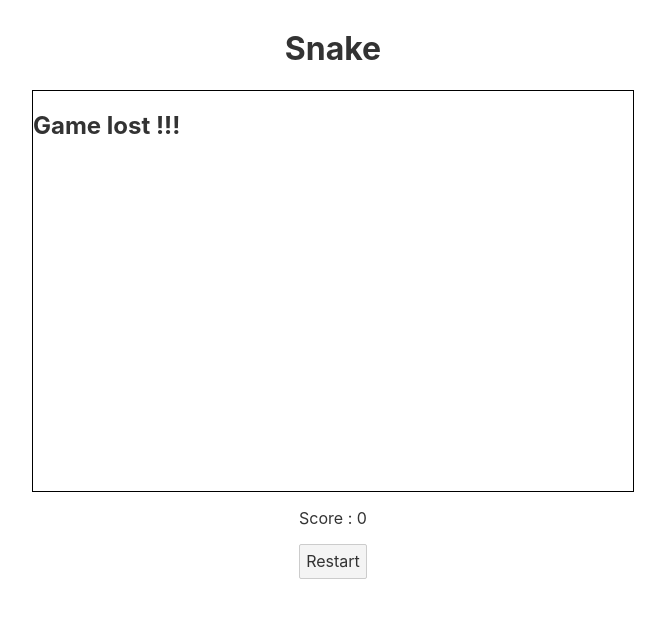
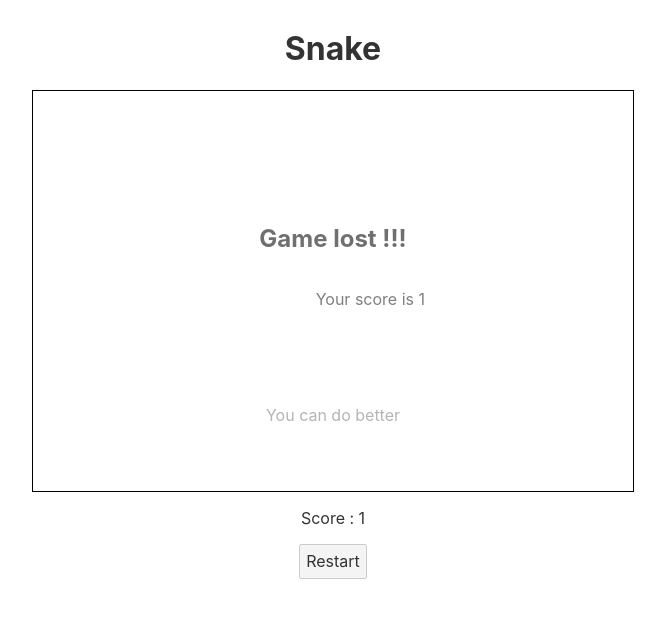
Before and after one commit to LinardJeremy/workshop_svelte, a Svelte app: page / in a window 1280 px wide. Shown: the top 618 px of the page, without its empty margins (307-972 px from the left). Built offline with nearby package versions, Linux system fonts and the light colour scheme.

Commit message:
CSS, comments and fix getFood

```diff
--- a/src/components/Food.svelte
+++ b/src/components/Food.svelte
@@ -2,7 +2,7 @@
     export let x;
     export let y;
     export let size;
-    export let imgSrc = "./img/mouse.png";
+    let imgSrc = "./img/mouse.png";
 </script>
 
 <style>
--- a/src/components/Game.svelte
+++ b/src/components/Game.svelte
@@ -1,10 +1,11 @@
 <script>
     import Snake from "./Snake.svelte";
     import Food from "./Food.svelte";
+    import { fade, fly } from 'svelte/transition';
 
-    export let width;
-    export let height;
-    export let squareSize;
+    export let width = 600;
+    export let height = 400;
+    export let squareSize = 40;
 
     let score = 0;
     let isLost = false;
@@ -12,6 +13,12 @@
     let timer = 500;
     let loop;
 
+    /**
+     * The snake object
+     * .body is an array of objects containing every bodypart of the snake, the first element is the head
+     * .direction is a string the snake is currently facing (right, left, up, down)
+     * .size is the size of the square representing a bodypart
+    */
     $: snake = {
         body : [{
                 x: 0,
@@ -34,9 +41,14 @@
         size : squareSize,
     };
 
+    /**
+     * The food object
+     * .x and .y are numbers representing the coordinates of the food
+     * .size is the size of the square representing the food
+    */
     $: food = {
-        x : 2*squareSize,
-        y : 2*squareSize,
+        x : randomPos(width),
+        y : randomPos(height),
         size : squareSize,
     }
 
@@ -140,6 +152,7 @@
             rect1.y + squareSize > rect2.y) {
                    return true;
         }
+        return false;
     }
 
     /**
@@ -149,12 +162,17 @@
      */
     function getFood() {
         let tempFood = { x : randomPos(width), y : randomPos(height), size : squareSize };
-        for (let i = 0; i < snake.body.length; i++) {
-            if (!collide(tempFood, snake.body[i])) {
-                return tempFood;
+        let doesNotCollide = true;
+        for (let i = 0; i < snake.body.length && doesNotCollide === true; i++) {
+            if (collide(tempFood, snake.body[i])) {
+                doesNotCollide = false;
             }
         };
-        return getFood();
+        if (doesNotCollide) {
+            return tempFood;
+        } else {
+            return getFood();
+        }
     }
 
     /**
@@ -207,6 +225,10 @@
 	.gameArea {
         position: relative;
         border: 1px solid black;
+        display: flex;
+        flex-direction: column;
+        align-items: center;
+        justify-content: center;
     }
 </style>
 
@@ -215,7 +237,15 @@
         <Snake {...snake}/>
         <Food {...food}/>
     {:else}
-		<h2>Game lost !!!</h2>
+        <h2 in:fade>Game lost !!!</h2>
+        <p in:fly="{{ x: 100, duration: 1000 }}">Your score is {score}</p>
+        {#if score < 10}
+            <p in:fly="{{ y: 100, duration: 2000 }}">You can do better</p>
+        {:else if score >= 10 && score < 20}
+            <p in:fly="{{ y: 100, duration: 2000 }}">It's okay-tier</p>
+        {:else}
+            <p in:fly="{{ y: 100, duration: 2000 }}">Well done</p>
+        {/if}
 	{/if}
 </section>
 <p>Score : {score}</p>
```
